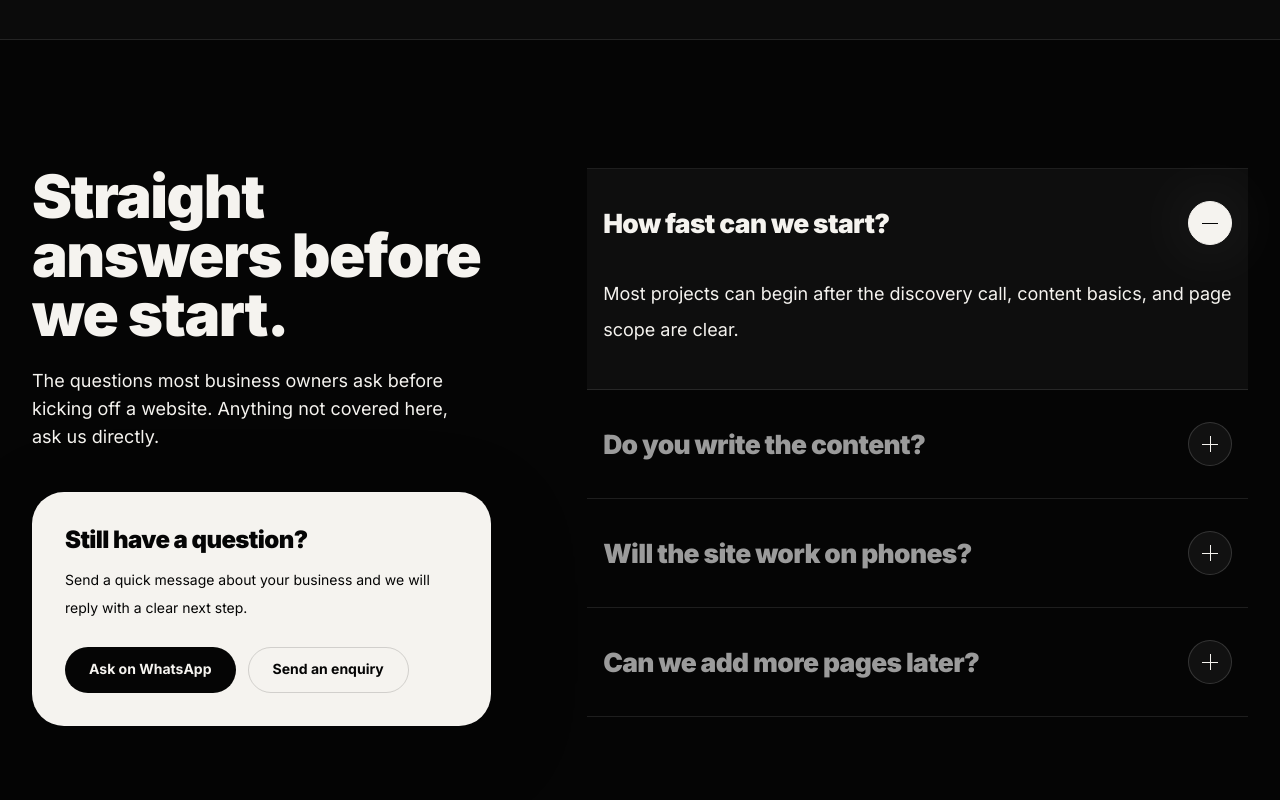
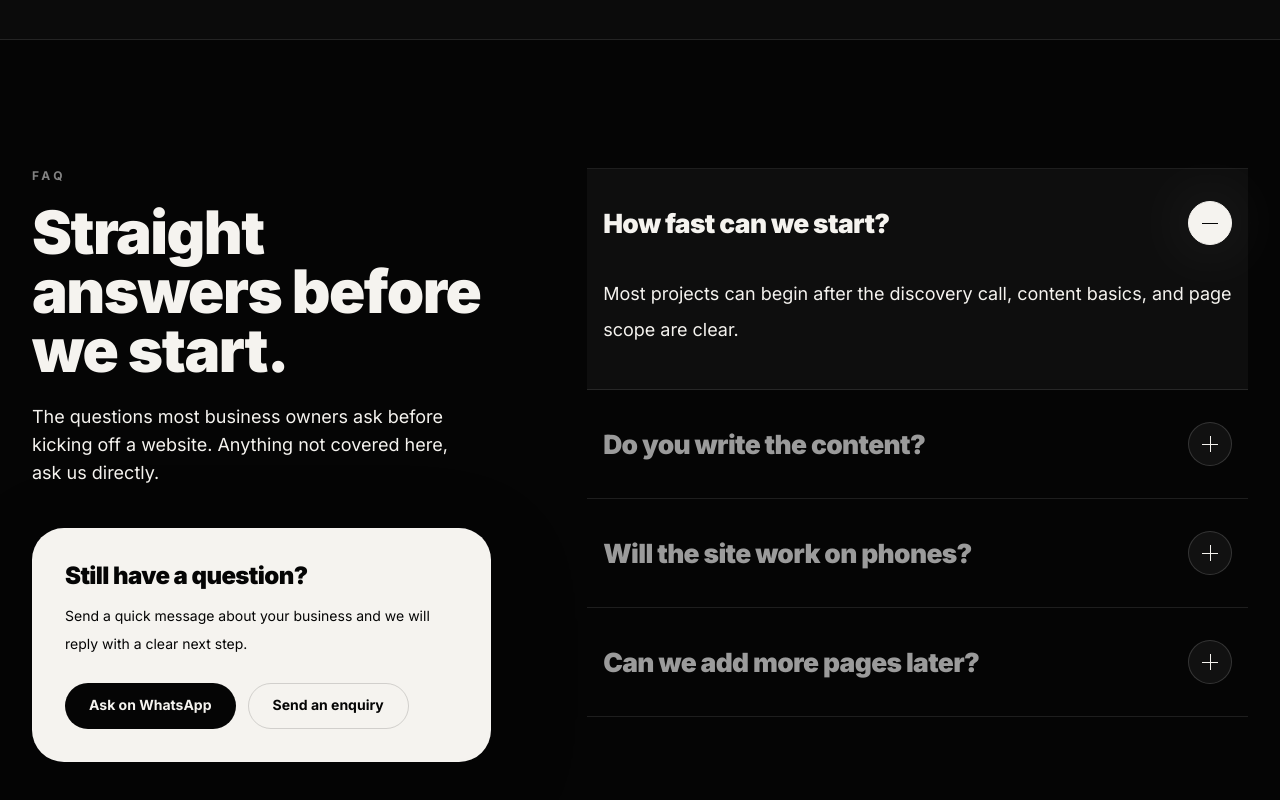
Before and after one commit to muhammedmuneerk/weboltrix, a React (Vite) app: page /process in a window 1280 px wide. Shown: the part 2364-3164 px from the top of the page. Built offline with nearby package versions, Linux system fonts and the light colour scheme.

Commit message:
Process Page < FAQ Section | Completely restrcture and redesign the section layout structure | v2  with the section eyebrow/label and without the SectionHeading.jsx. |

```diff
--- a/src/components/FaqSection.jsx
+++ b/src/components/FaqSection.jsx
@@ -13,9 +13,10 @@ export default function FaqSection() {
       <div className="container-premium grid gap-12 lg:grid-cols-[0.82fr_1.18fr] lg:gap-16 xl:gap-24">
         {/* ───────── Left: heading + direct-contact panel (sticky on desktop) ───────── */}
         <div className="lg:sticky lg:top-32 lg:self-start">
+          <p className="eyebrow">FAQ</p>
           <h2
             id={`${baseId}-heading`}
-            className="max-w-xl text-4xl font-black leading-[1.02] tracking-tight text-balance sm:text-6xl sm:leading-[0.98]"
+            className="mt-5 max-w-xl text-4xl font-black leading-[1.02] tracking-tight text-balance sm:text-6xl sm:leading-[0.98]"
           >
             Straight answers before we start.
           </h2>
```
